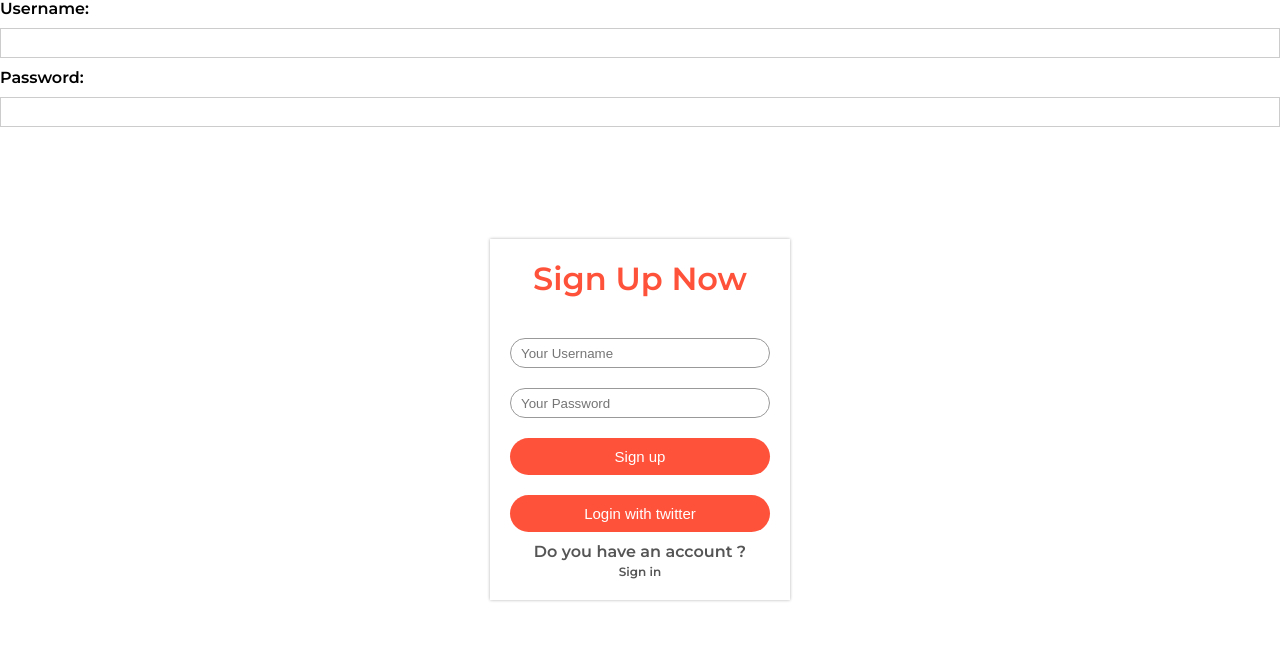
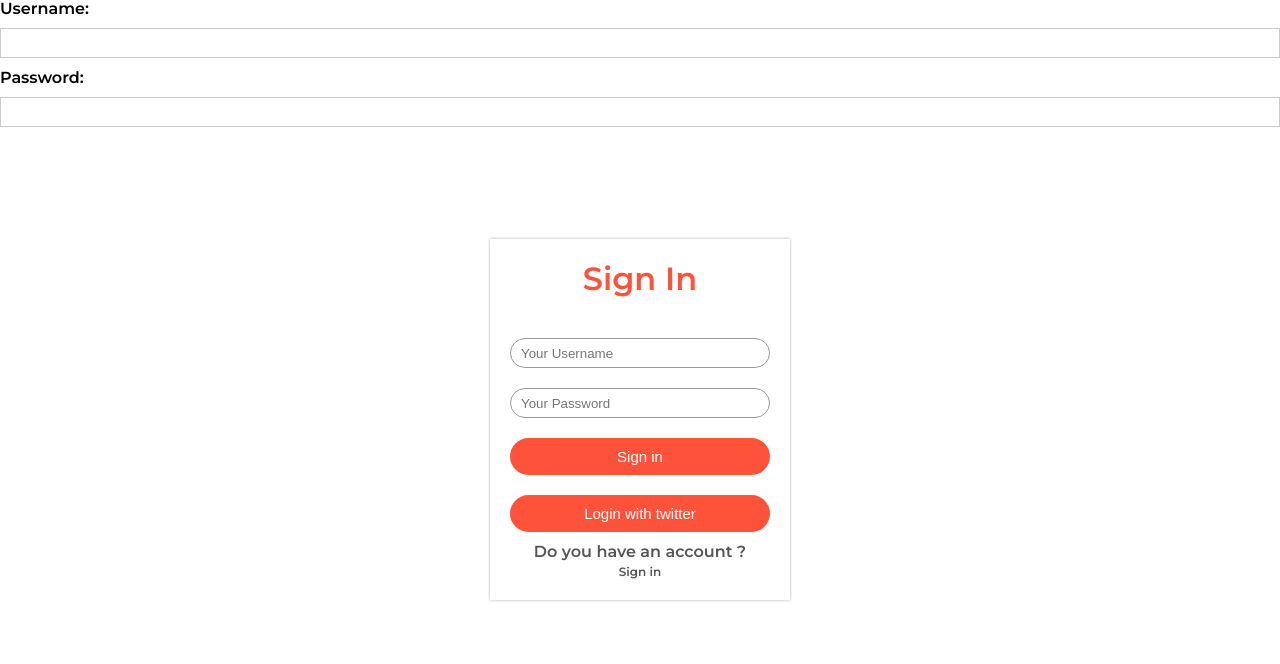
Before and after one commit to DevHyperCoder/VirtualResources, a Django app: page /signin in a window 1280 px wide. Shown: the part 170-834 px from the top of the page. Run offline with Django 3.2, Linux system fonts and the light colour scheme.

Commit message:
update html

```diff
--- a/virtualresources/webapp/templates/home.html
+++ b/virtualresources/webapp/templates/home.html
@@ -7,7 +7,7 @@ Virtual Resources
 
 <div class="row">
     <div class="col-2">
-        <h1>Virtual Currency App!<br> A New Style!</h1>
+        <h1>SparkCart<br> A New Style!</h1>
         <p>Lorem ipsum dolor sit amet, consectetur adipiscing elit, sed do eiusmod tempor incididunt ut
             labore et dolore magna aliqua.<br> Ut enim ad minim veniam, quis nostrud exercitation ullamco
             laboris nisi ut aliquip ex ea commodo consequat.</p>
--- a/virtualresources/webapp/templates/register.html
+++ b/virtualresources/webapp/templates/register.html
@@ -24,12 +24,12 @@ SignUp
     {% endif %}
 
     <div class="reg-form">
-        <h1>Register Form</h1>
+        <h1>Register</h1>
         <form>
         <input type="email" class="input-box" placeholder="Your Username">
         <input type="email" class="input-box" placeholder="Your Email">
         <input type="password" class="input-box" placeholder="Your Password">
-        <input type="password" class="input-box" placeholder="Enter the same password as before for verfication">
+        <input type="password" class="input-box" placeholder="Enter the same password as before">
         <button type="button" class="signup-btn">Register</button>
 
 
--- a/virtualresources/webapp/templates/signin.html
+++ b/virtualresources/webapp/templates/signin.html
@@ -28,11 +28,11 @@
 
 
         <div class="sign-up-form">
-            <h1>Sign Up Now</h1>
+            <h1>Sign In</h1>
             <form>
             <input type="email" class="input-box" placeholder="Your Username">
             <input type="password" class="input-box" placeholder="Your Password">
-            <button type="button" class="signup-btn">Sign up</button>
+            <button type="button" class="signup-btn">Sign in</button>
 
 
 
@@ -40,5 +40,4 @@
             <p>Do you have an account ?</p> <a href="#">Sign in</a></p>
             </form>
         </div>
-
     {% endblock %}
```
